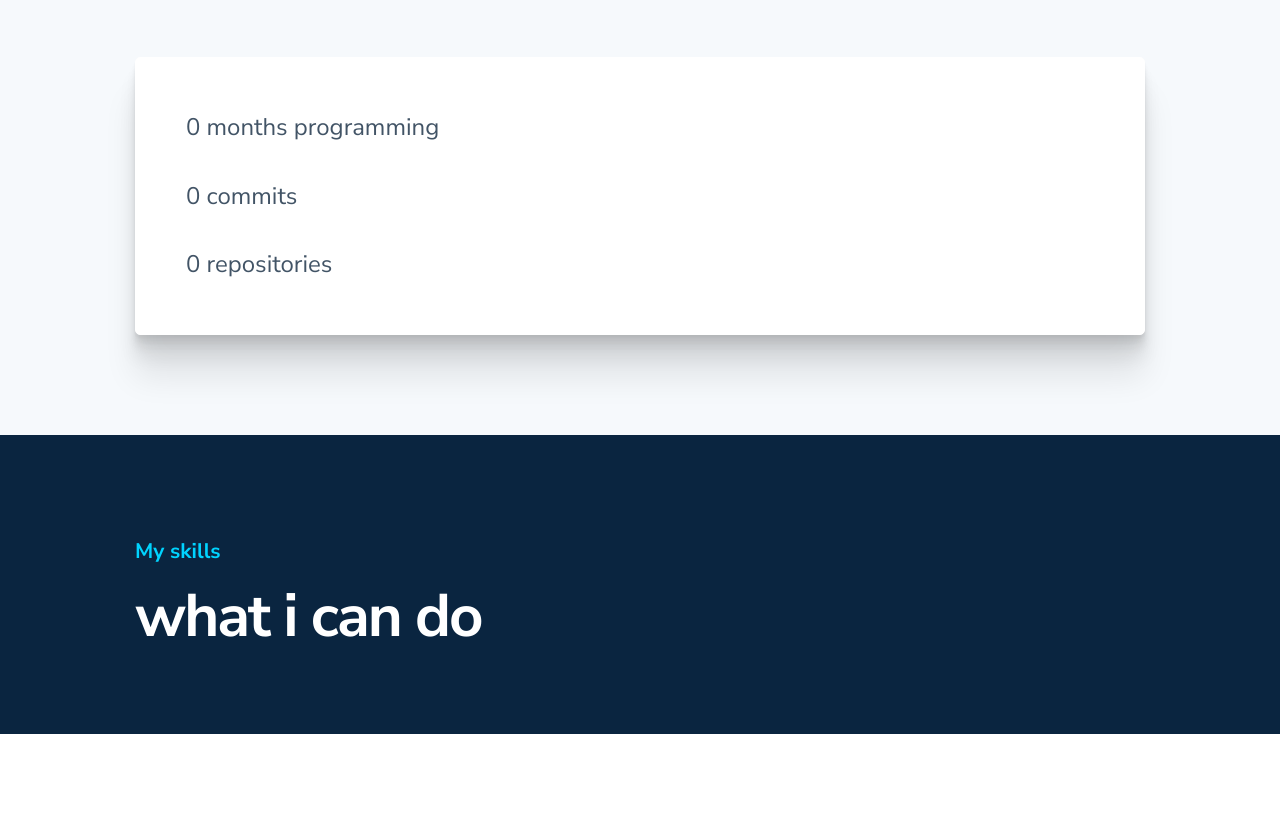
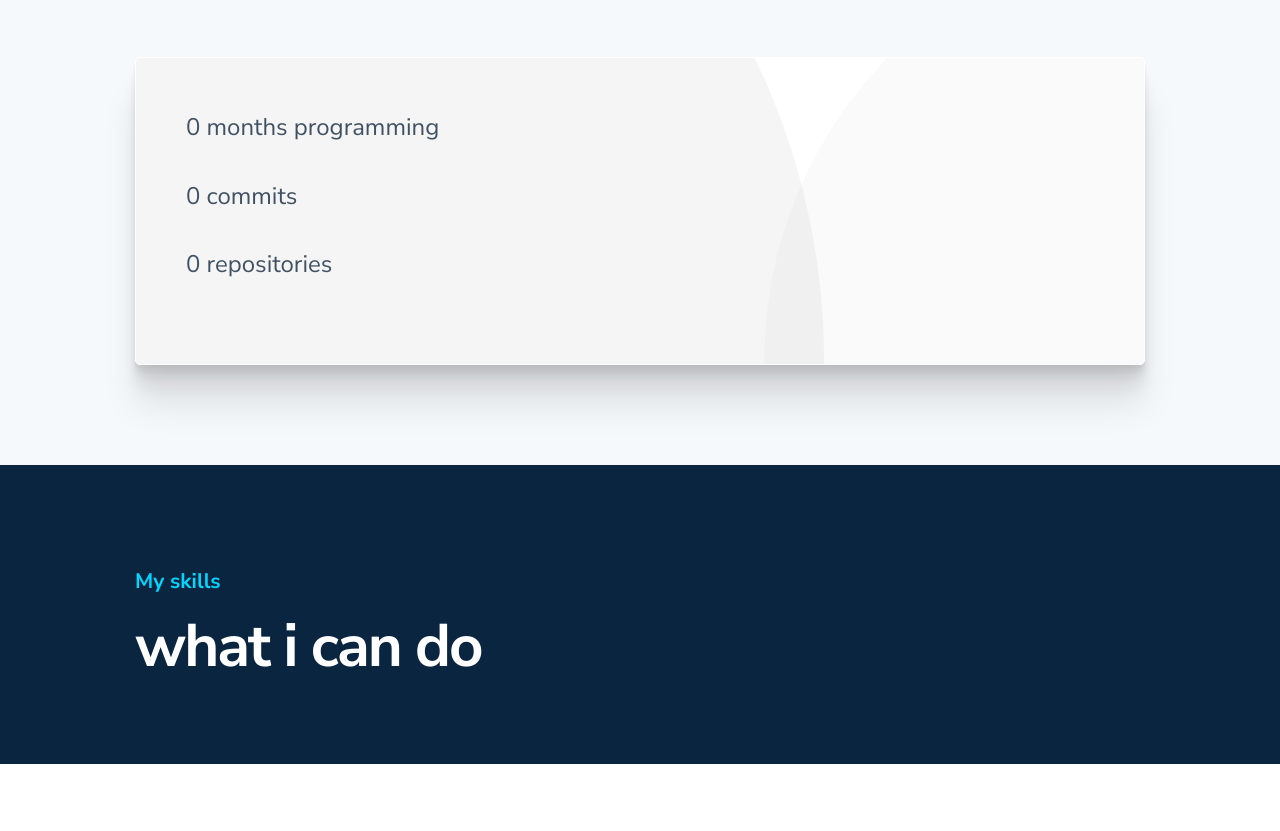
Before and after one commit to shimamooo/Portfolio-v1, a website: page index.html in a window 1280 px wide. Shown: the part 1303-2134 px from the top of the page. Drawn offline with Linux system fonts and the light colour scheme.

Commit message:
backdrop

```diff
--- a/index.html
+++ b/index.html
@@ -64,6 +64,10 @@
         <div class="about__stat">
           <p>0 repositories</p>
         </div>
+        <svg width="105%" height="105%" class="about__background">
+          <circle cx="100%" cy="94%" r="55%" fill="rgba(0,0,0,0.02)" />
+          <circle cx="0%" cy="94%" r="88%" fill="rgba(0,0,0,0.04)" />
+        </svg>
       </div>
     </div>
   </section>
--- a/sass/components/_about.scss
+++ b/sass/components/_about.scss
@@ -13,6 +13,8 @@
     font-family: $font-heading;
     font-size: $font-size-medium;
     font-weight: $font-weight-light;
+    position: relative;
+    overflow: hidden;
   }
 
   &__stat {
@@ -29,6 +31,12 @@
     animation: floating 5s ease-in-out infinite;
     animation-delay: 0s;
   }
+
+  &__background {
+    position: absolute;
+    top: 0;
+    left: 0;
+  }
 }
 
 @keyframes floating {
```
Also changed, not shown: css/style.css.
